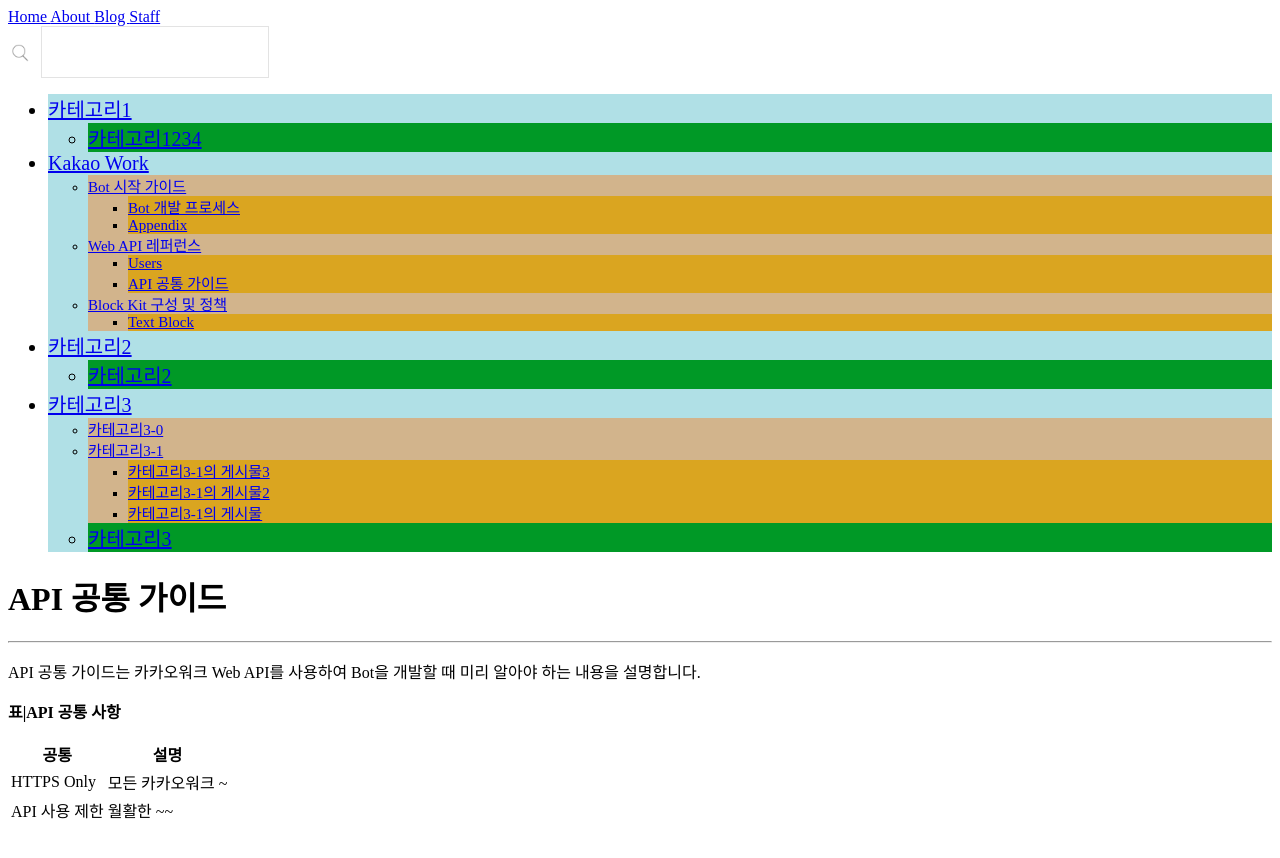
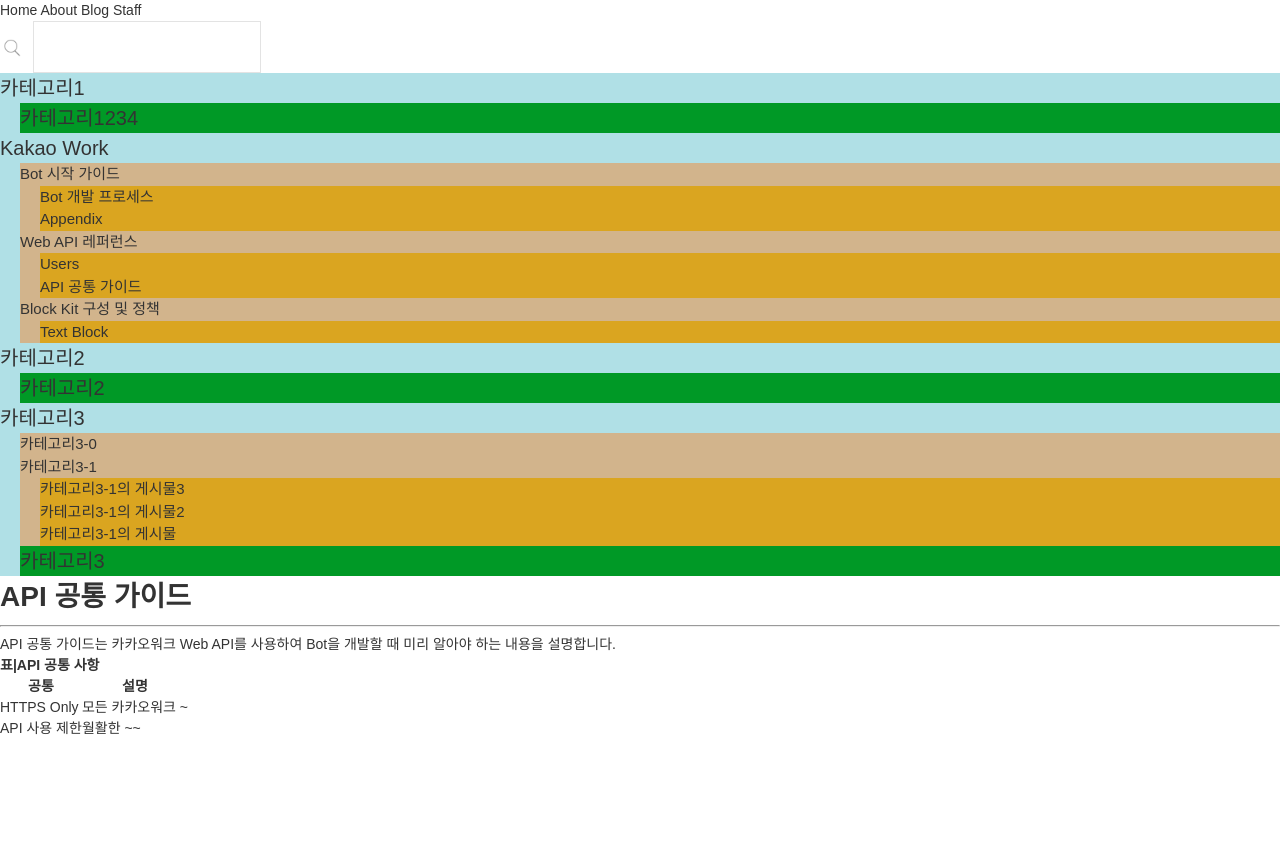
Before and after one commit to wngks8321/wngks8321.github.io, a Jekyll site: the page built from _posts/2020-10-27-commonguide.md, in a window 1280 px wide. Shown: the top 858 px of the page. Built offline with Jekyll 4.4.1, drawn with Linux system fonts in a browser that asks for light colours; nearby versions of some CDN libraries.

Commit message:
카테고리 css수정

```diff
--- a/_sass/main.scss
+++ b/_sass/main.scss
@@ -7,15 +7,27 @@
   background-color:powderblue;
 }
 
-.list_subcategory > li {
-  font-size:15px;
-  background-color:tan;
+.list_subcategory {
+  margin-left: 20px;
+
+  & > li {
+    font-size:15px;
+    background-color:tan;
+  }
 }
 
-.list_mainpost > li {
-  background-color: #009926;
+.list_mainpost {
+  margin-left: 20px;
+
+  & > li {
+    background-color: #009926;
+  }
 }
 
-.list_subpost > li {
-  background-color: goldenrod;
+.list_subpost {
+  margin-left: 20px;
+
+  & > li {
+    background-color: goldenrod;
+  }
 }
--- /dev/null
+++ b/_sass/reset.scss
@@ -0,0 +1,18 @@
+/* reset */
+body,div,dl,dt,dd,ul,ol,li,h1,h2,h3,h4,h5,h6,pre,code,form,fieldset,legend,textarea,p,blockquote,th,td,input,select,button{margin:0;padding:0}
+fieldset,img{border:0 none}
+dl,ul,ol,menu,li{list-style:none}
+blockquote, q{quotes:none}
+blockquote:before, blockquote:after,q:before, q:after{content:'';content:none}
+input,select,textarea,button{vertical-align:middle;font-size:100%}
+button{border:0 none;background-color:transparent;cursor:pointer}
+table{border-collapse:collapse;border-spacing:0}
+body{-webkit-text-size-adjust:none} /* 뷰포트 변환시 폰트크기 자동확대 방지. */
+input:checked[type='checkbox']{background-color:#666;-webkit-appearance:checkbox}
+input[type='text'],input[type='password'],input[type='submit'],input[type='search'],input[type='tel'],input[type='email'],html input[type='button'],input[type='reset']{-webkit-appearance:none;border-radius:0}
+input[type='search']::-webkit-search-cancel-button{-webkit-appearance:none}
+body{background:#fff}
+body,th,td,input,select,textarea,button{font-size:14px;line-height:1.5;font-family:'Malgun Gothic','맑은 고딕',sans-serif;color:#333} /* color값은 디자인가이드에 맞게사용 */
+a{color:#333;text-decoration:none}
+a:active, a:hover{text-decoration:none}
+address,caption,cite,code,dfn,em,var{font-style:normal;font-weight:normal}
--- a/assets/css/styles.scss
+++ b/assets/css/styles.scss
@@ -1,3 +1,4 @@
 ---
 ---
+@import "reset";
 @import "main";
```
Also changed, not shown: 3 other files.
